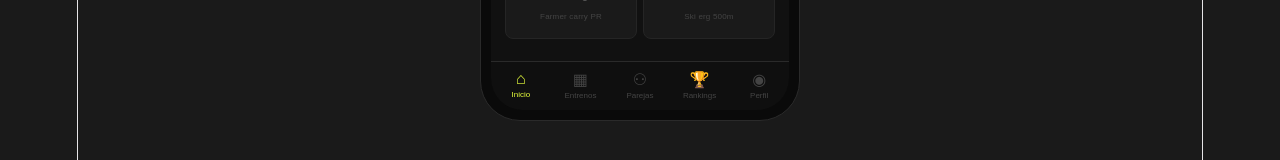
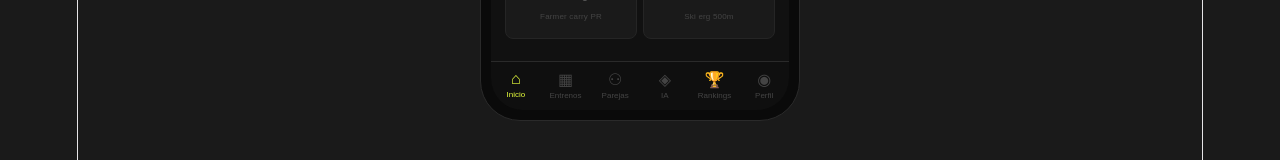
Before and after one commit to martinaferrandiz02-netizen/Hyrox-partners, a React (Vite) app: page / in a window 1280 px wide. Shown: the part 590-750 px from the top of the page. Built offline with nearby package versions, Linux system fonts and the light colour scheme.

Commit message:
fix pantalla IA

```diff
--- a/src/App.jsx
+++ b/src/App.jsx
@@ -71,11 +71,13 @@ export default function App() {
           />
         )}
         {pantalla === 'rankings' && <Rankings />}
+        {pantalla === 'ia' && <PlanIA />}
         {pantalla === 'perfil' && <Perfil />}
         <nav className="tab-bar">
           <button className={pantalla==='inicio'?'active':''} onClick={()=>setPantalla('inicio')}><span>⌂</span><span>Inicio</span></button>
           <button className={pantalla==='entrenos'?'active':''} onClick={()=>setPantalla('entrenos')}><span>▦</span><span>Entrenos</span></button>
           <button className={pantalla==='parejas'?'active':''} onClick={()=>{setPantalla('parejas');setSubPantalla('buscar')}}><span>⚇</span><span>Parejas</span></button>
+          <button className={pantalla==='ia'?'active':''} onClick={()=>setPantalla('ia')}><span>◈</span><span>IA</span></button>
           <button className={pantalla==='rankings'?'active':''} onClick={()=>setPantalla('rankings')}><span>🏆</span><span>Rankings</span></button>
           <button className={pantalla==='perfil'?'active':''} onClick={()=>setPantalla('perfil')}><span>◉</span><span>Perfil</span></button>
         </nav>
```
